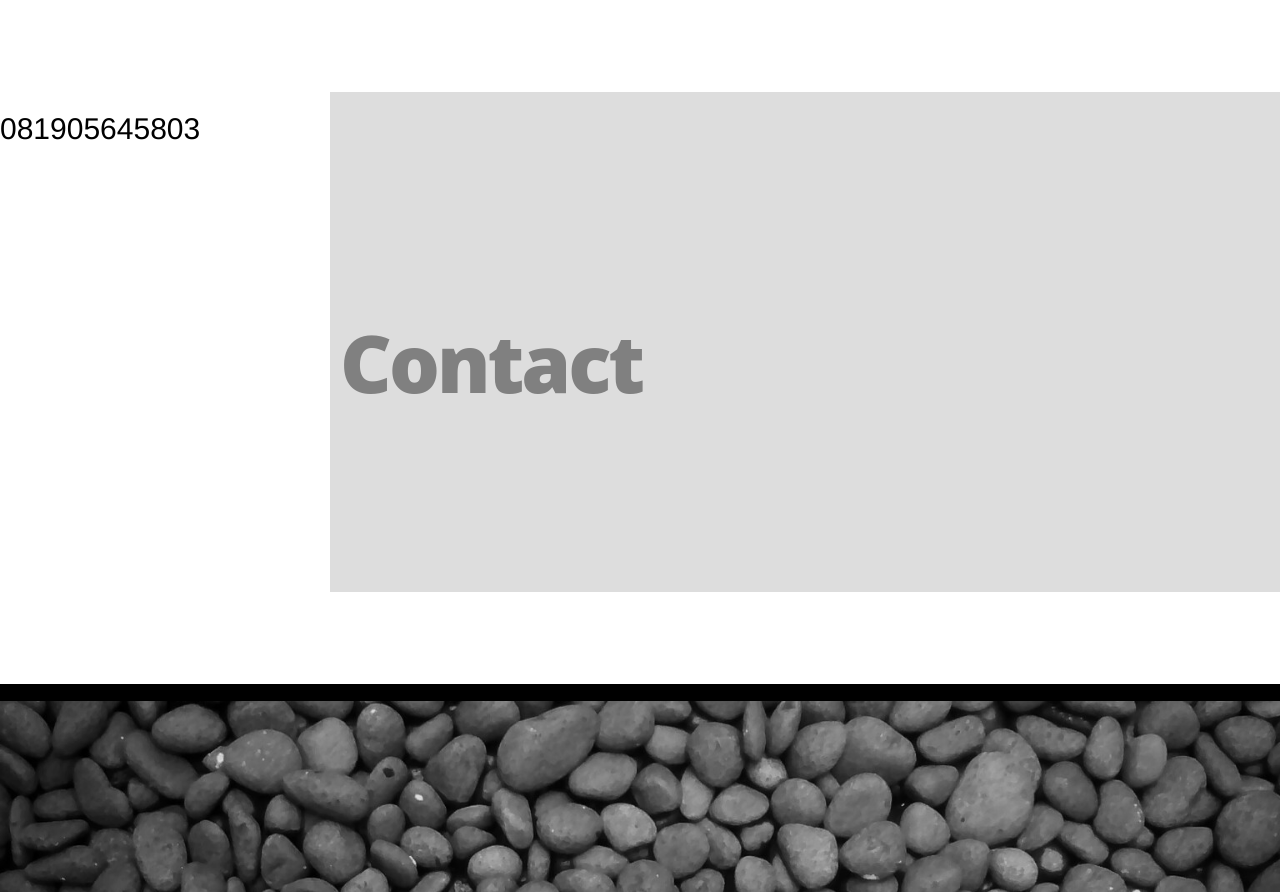
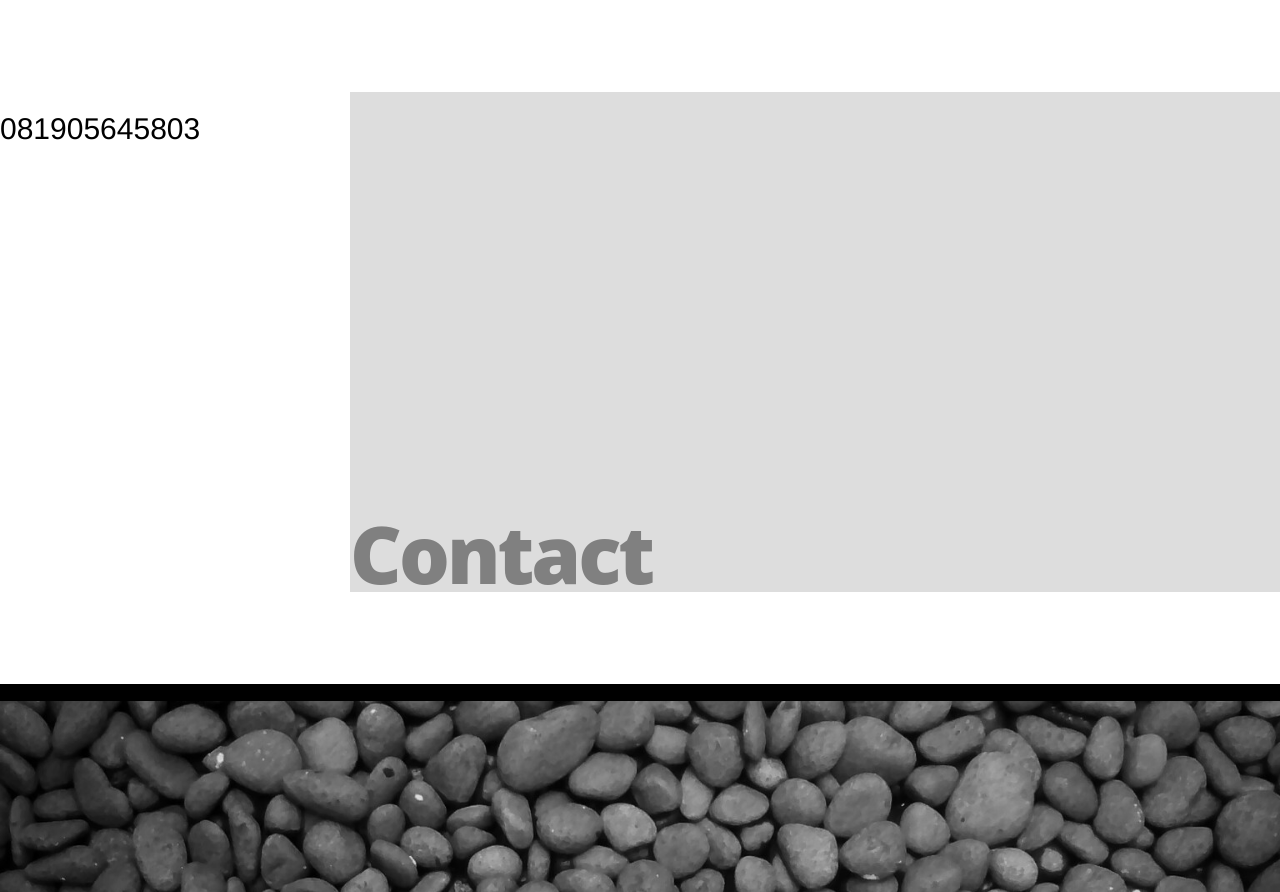
Before and after one commit to arnazmursidp/portofolio, a React (Create React App) app: page / in a window 1280 px wide. Shown: the part 1359-2251 px from the top of the page. Built offline with nearby package versions, Linux system fonts and the light colour scheme.

Commit message:
add h4 quote and the animation

```diff
--- a/media/css/Contact.css
+++ b/media/css/Contact.css
@@ -26,6 +26,7 @@
     font-size: 80px;
     letter-spacing: -3px;
     opacity: 1;
+    margin-left: 0px;
     animation: spacings 1s;
 }
 
@@ -37,11 +38,26 @@
 
 .contact{
     height: 500px;
-    width: 950px;
+    width: 930px;
     background-color: rgb(221, 221, 221);
     animation: rights 1s;
     margin-right: 0px;
     opacity: 1;
+    display: flex;
+    justify-content: center;
+    align-items: flex-start;
+}
+
+.contact h4{
+    margin-left: 23px;
+    font-style: italic;
+    width: 400px;
+    text-align: justify;
+    font-size: 15px;
+    font-family: 'Open Sans';
+    color: grey;
+    opacity: 0.7;
+    animation: h4 1s;
 }
 
 /* Animation */
@@ -65,6 +81,11 @@
     100% { opacity: 1; letter-spacing: -3px }
 }
 
+@keyframes h4 {
+    50% { opacity: 0 }
+    100% { opacity: 0.7 }
+}
+
 @keyframes bg{
     from { background-color: black }
     to { background-color: white }
```
